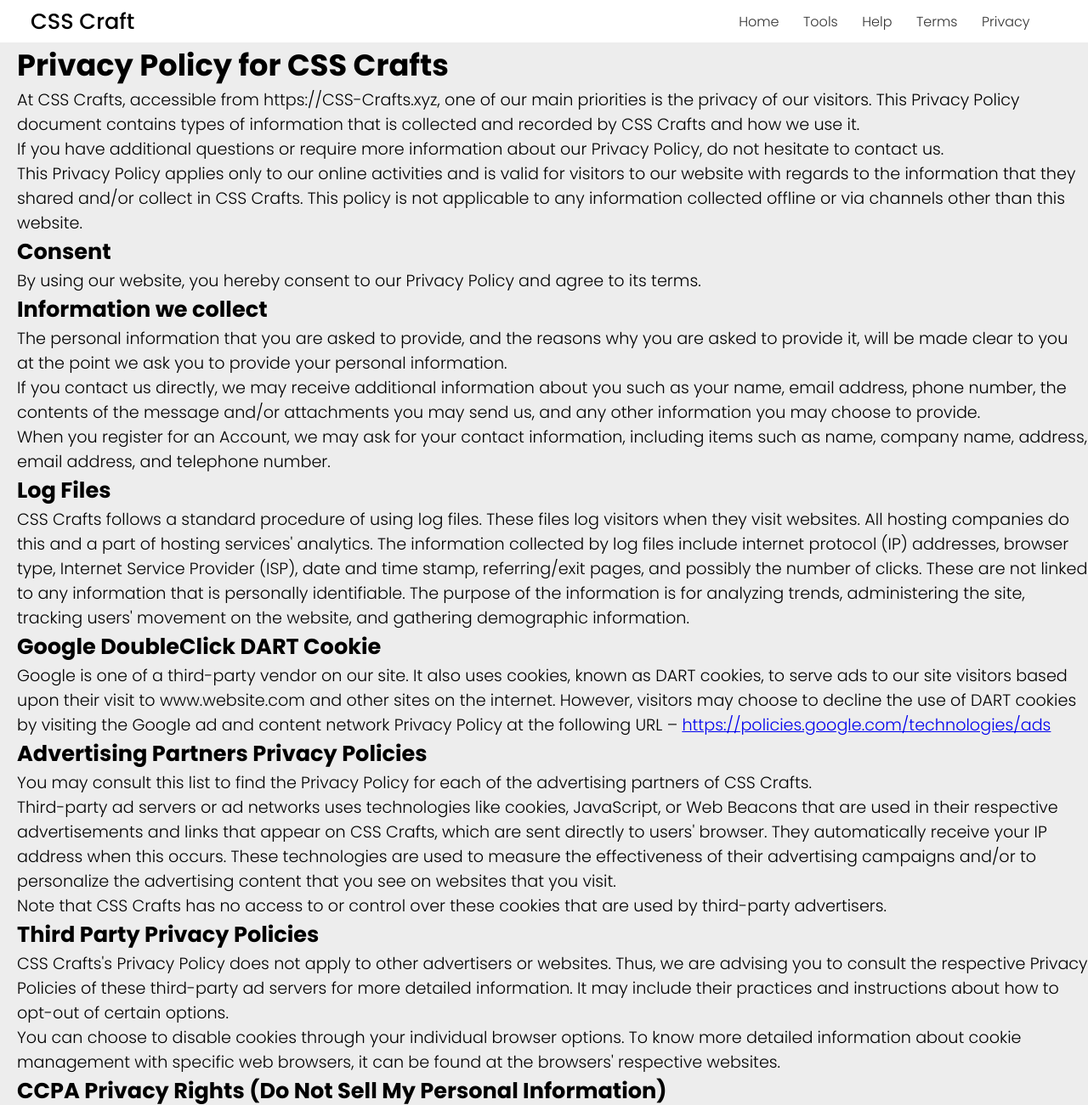
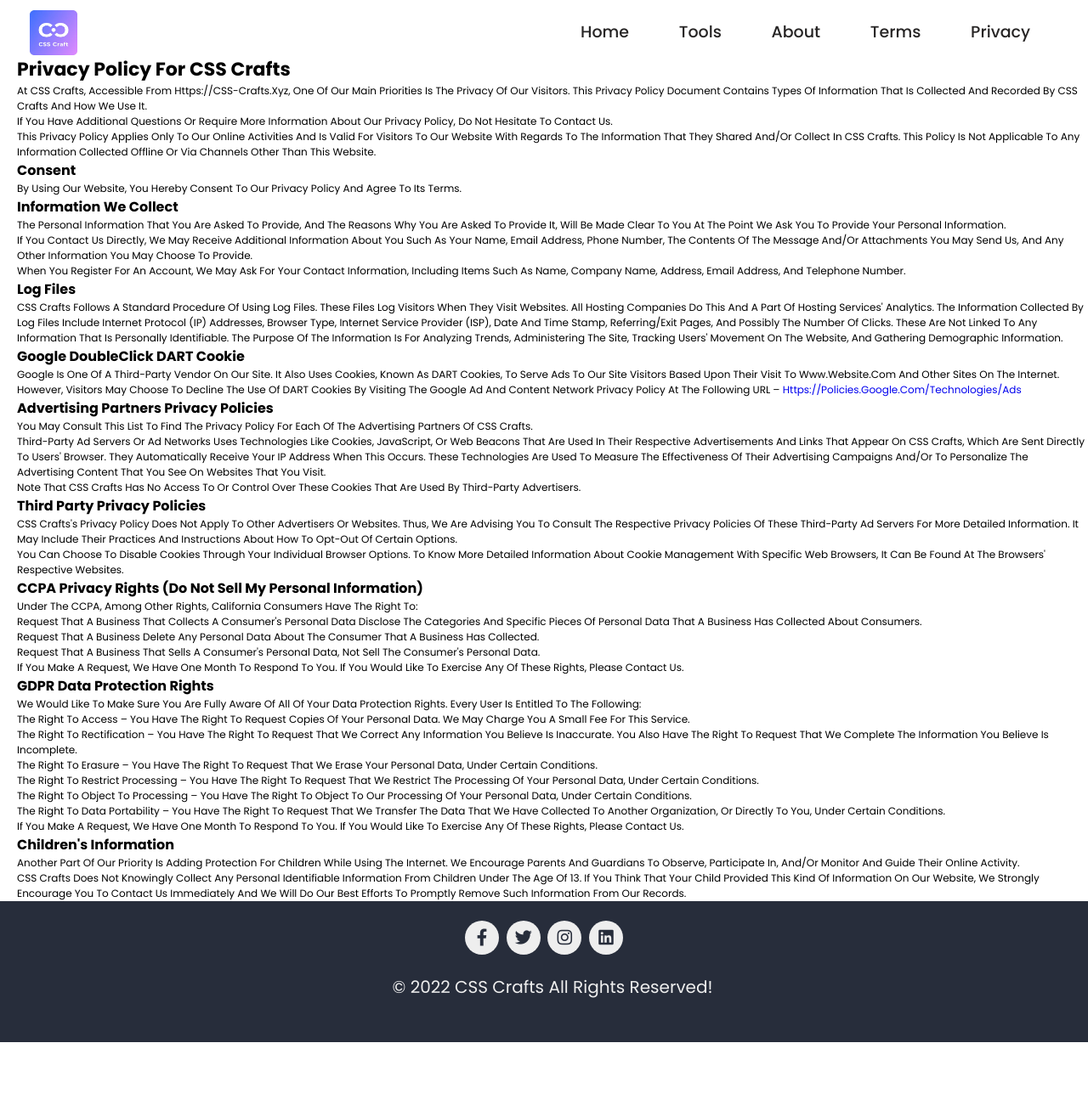
Before and after one commit to AbhishekChoudhari42/CSSBuild, a plain HTML site: page src/privacy.html in a window 1280 px wide. Shown: the top 1301 px of the page at 85% size. After the commit the page ends 1227 px from the top, so only its background shows below. Drawn offline with Linux system fonts and the light colour scheme.

Commit message:
Update privacy.html

```diff
--- a/src/privacy.html
+++ b/src/privacy.html
@@ -9,34 +9,27 @@
 If you have additional questions or require more information about our Privacy Policy, do not hesitate to contact us. ">
     <meta name="keywords" content="privacy, privacy policy, privacy-policy">
     <link rel="stylesheet" href="./css/main.css">
-    <link rel="stylesheet" href="./css/footer.css">
-    <link rel="stylesheet" href="https://cdnjs.cloudflare.com/ajax/libs/font-awesome/6.1.1/css/all.min.css">
+     <link rel="stylesheet" href="./css/nav.css">
+      <link rel="stylesheet" href="./css/style.css">
+       <link rel="stylesheet" href="https://cdnjs.cloudflare.com/ajax/libs/font-awesome/5.15.3/css/all.min.css">
 </head>
     <body>
         <!-- navigation -->
 
-<nav class="flex-r ">
-
-    <h2 class="logo">
-        CSS Craft
-    </h2>
-
-    <ul class="flex-r nav-links ">
-            <li><a href="index.html" title="Home">Home</a></li>
-            <li><a href="#" title="Tools">Tools</a></li>
-            <li><a href="help.html" title="Help">Help</a></li>
-            <li><a href="terms.html" title="Terms & Conditions">Terms</a></li>
-            <li><a href="privacy.html" title="Privay Policy">Privacy</a><li>
-    </ul>
-
-    <div class="menu flex-r flex-c">
-        <div class="menu-bar menu-bar1"></div>
-        <div class="menu-bar menu-bar2"></div>
-        <div class="menu-bar menu-bar3"></div>
-    </div>
-
-
-</nav>
+<nav>
+      <input type="checkbox" id="check" />
+      <label for="check" class="checkbtn">
+        <i class="fa fa-bars"></i>
+      </label>
+      <img src="img/logo.webp" class="logo" alt="logo">
+      <ul class="nav_links">
+        <li><a href="index.html" title="Home">Home</a></li>
+        <li><a href="tools.html" title="Tools">Tools</a></li>
+        <li><a href="#" title="About">About</a></li>
+        <li><a href="terms.html" title="Terms">Terms</a></li>
+        <li><a href="privacy.html" title="Privacy">Privacy</a></li>
+      </ul>
+    </nav>
         <!-- main section -->
 <h1>Privacy Policy for CSS Crafts</h1>
 
@@ -105,32 +98,15 @@ If you have additional questions or require more information about our Privacy P
 
 <p>CSS Crafts does not knowingly collect any Personal Identifiable Information from children under the age of 13. If you think that your child provided this kind of information on our website, we strongly encourage you to contact us immediately and we will do our best efforts to promptly remove such information from our records.</p>
 
-<section class="footer">
-      <div class="social">
-        <a href="#"><i class="fab fa-instagram"></i></a>
-        <a href="#"><i class="fab fa-twitter"></i></a>
-        <a href="#"><i class="fab fa-facebook-f"></i></a>
+    <section class="footer">
+      <div class="share">
+        <a href="#" class="fab fa-facebook-f"></a>
+        <a href="#" class="fab fa-twitter"></a>
+        <a href="#" class="fab fa-instagram"></a>
+        <a href="#" class="fab fa-linkedin"></a>
       </div>
-      <ul class="list">
-		<li>
-            <a href="index.html" title="Home">Home</a>
-        </li>
-        <li>
-            <a href="#" title="Tools">Tools</a>
-        </li>
-        <li>
-            <a href="help.html" title="Help">Help</a>
-        </li>
-        <li>
-            <a href="terms.html" title="Terms & Conditions">Terms</a>
-        </li>
-        <li>
-            <a href="privacy.html" title="Privay Policy">Privacy</a>
-        </li>
-      </ul>
-      <p class="copyright">
-         &#169; CSS Crafts 2022 All rights reserved!
-      </p>
+
+      <h1 class="credit">© 2022 CSS Crafts All Rights Reserved!</h1>
     </section>
 
 
```
